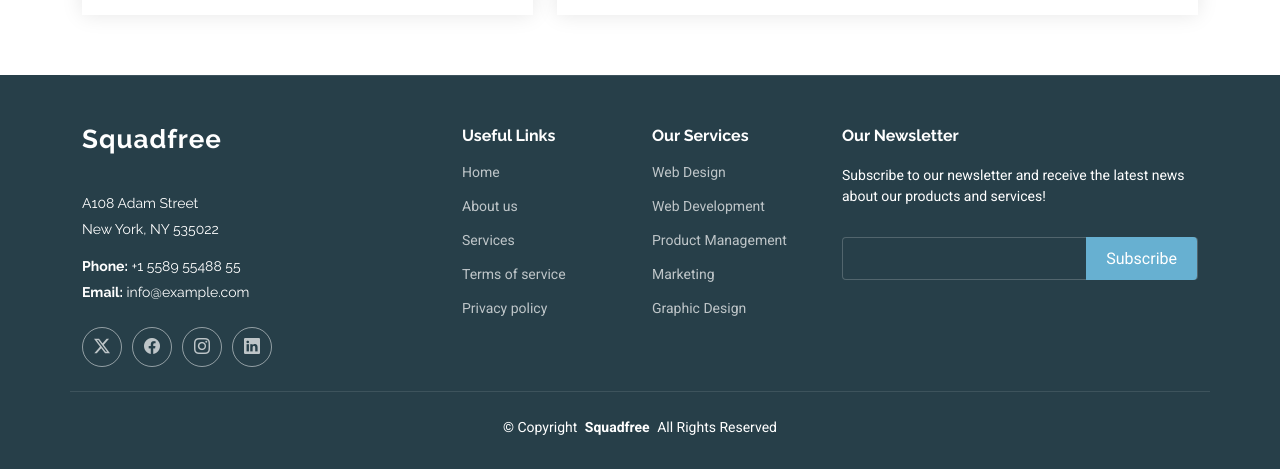
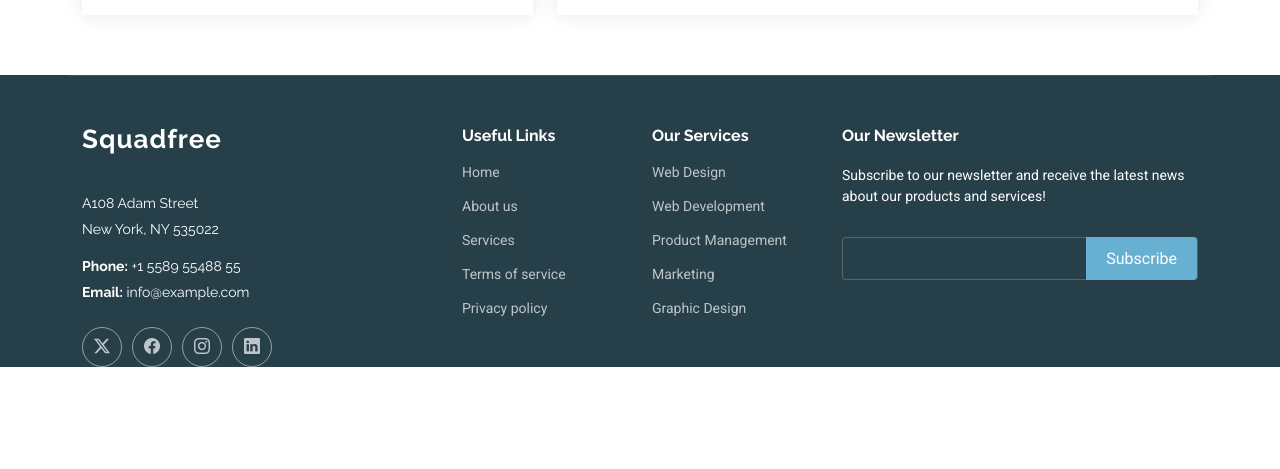
Before and after one commit to jfromsis/edgetweb1.0, a plain HTML site: page index.html in a window 1280 px wide. Shown: the part 7712-8181 px from the top of the page. After the commit the page ends 8079 px from the top, so only its background shows below. Drawn offline with Linux system fonts and the light colour scheme.

Commit message:
Update index.html

```diff
--- a/index.html
+++ b/index.html
@@ -867,16 +867,7 @@
       </div>
     </div>
 
-    <div class="container copyright text-center mt-4">
-      <p>© <span>Copyright</span> <strong class="px-1 sitename">Squadfree</strong> <span>All Rights Reserved</span></p>
-      <div class="credits">
-        <!-- All the links in the footer should remain intact. -->
-        <!-- You can delete the links only if you've purchased the pro version. -->
-        <!-- Licensing information: https://bootstrapmade.com/license/ -->
-        <!-- Purchase the pro version with working PHP/AJAX contact form: [buy-url] -->
-         <!--Designed by <a href="https://bootstrapmade.com/">BootstrapMade</a>-->
-      </div>
-    </div>
+
 
   </footer>
 
```
